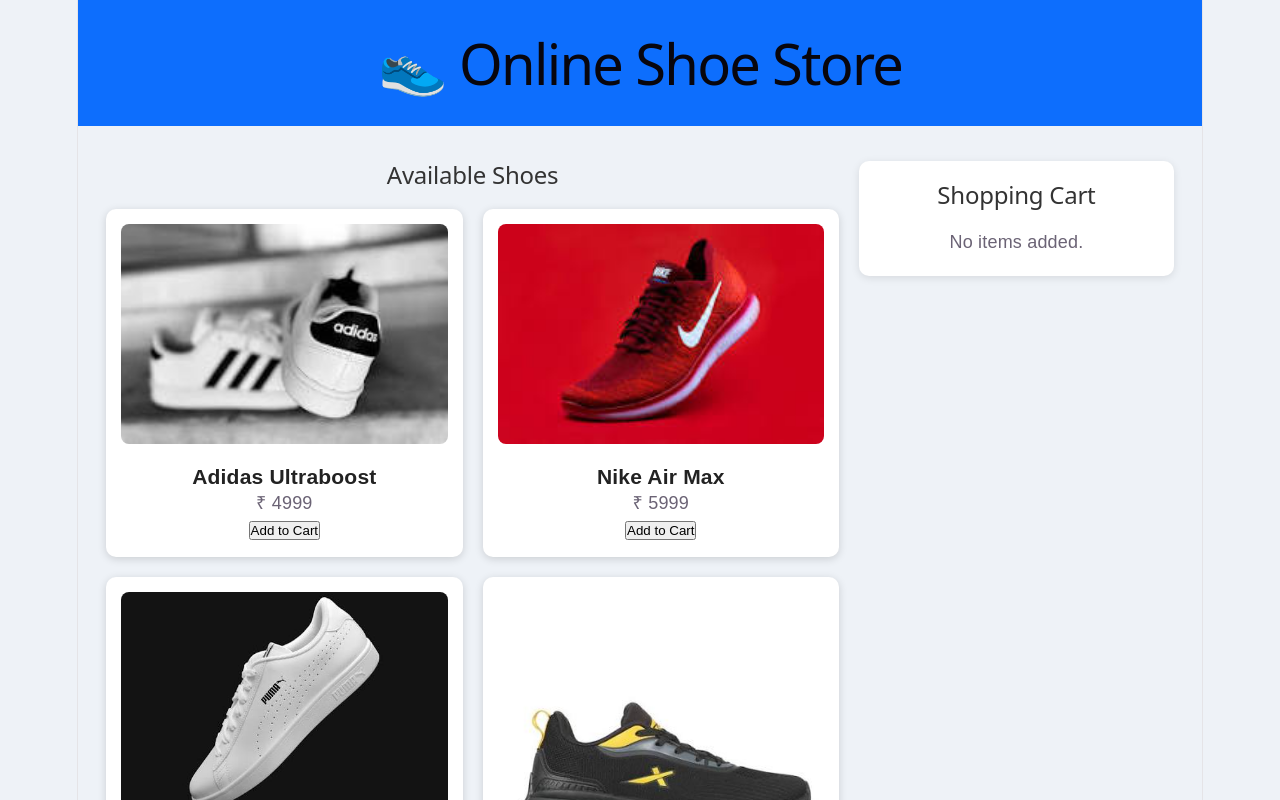
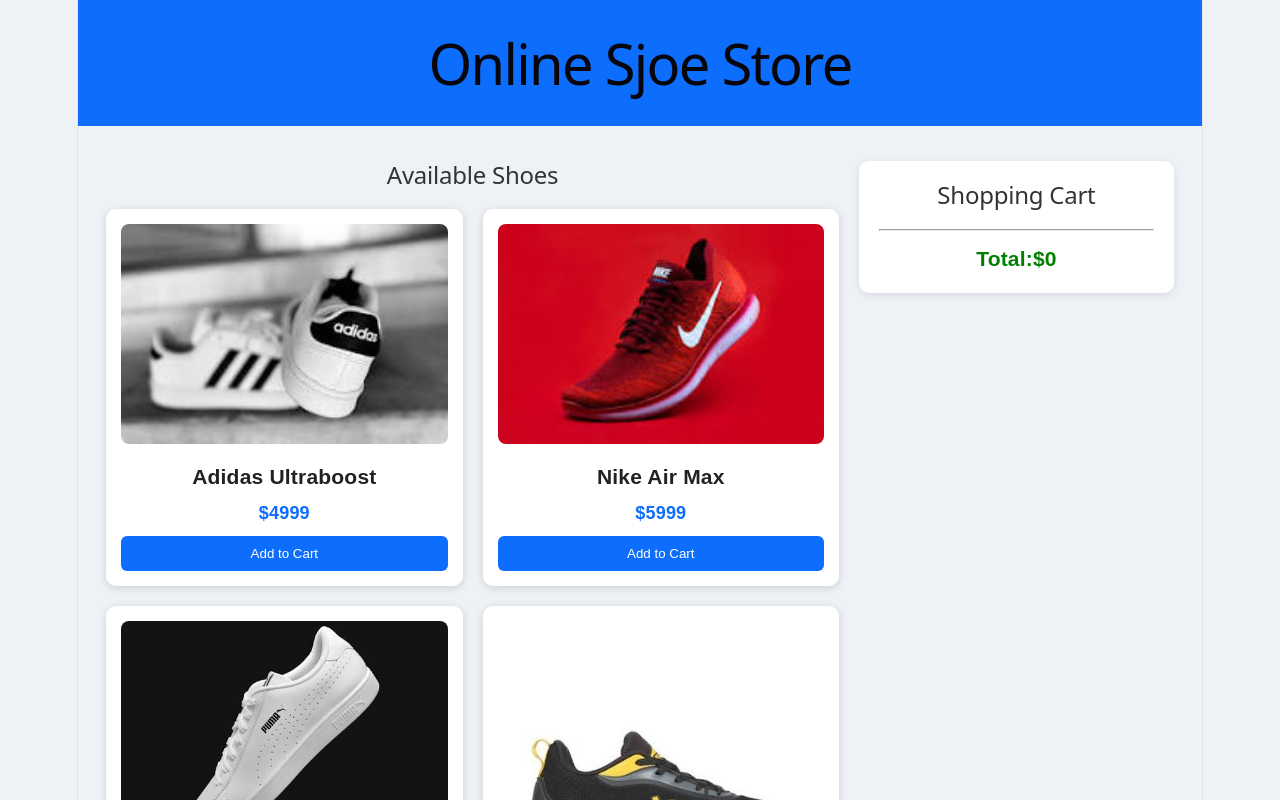
Before and after one commit to abhaygutte013/AbhayGutte_task27, a React (Vite) app: page / in a window 1280 px wide. Shown: the top 800 px of the page. Built offline with nearby package versions, Linux system fonts and the light colour scheme.

Commit message:
Update App.jsx

```diff
--- a/src/App.jsx
+++ b/src/App.jsx
@@ -1,125 +1,121 @@
+import shoes from "./data.js";
 import { useState } from "react";
-import "./App.css";
-import shoes from "./data";
+import "./App.css"
 
-function App() {
-  const [cart, setCart] = useState([]);
+function App(){
+    const [cart,setCart]=useState([]);
 
-  function addToCart(shoe) {
-    const item = cart.find((p) => p.id === shoe.id);
+    function addToCart(shoe){
+        const foundItem = cart.find((item)=>item.id===shoe.id);
 
-    if (item) {
-      const updatedCart = cart.map((p) =>
-        p.id === shoe.id
-          ? { ...p, quantity: p.quantity + 1 }
-          : p
-      );
-
-      setCart(updatedCart);
-    } else {
-      setCart([...cart, { ...shoe, quantity: 1 }]);
+        if(foundItem){
+            const newCart=cart.map((item)=>{
+                if (item.id===shoe.id){
+                    return{
+                        ...item,
+                        quantity:item.quantity+1,
+                    };
+                }else{
+                    return item;
+                }
+            });
+            setCart(newCart);
+        }else{
+            setCart([
+                ...cart,
+                {
+                    ...shoe,
+                    quantity:+1,
+                },
+            ]);
         }
     }
+    //Increase Quantity
+    function increaseQuantity(id){
+        const newCart =cart.map((item)=>{
+            if(item.id===id){
+                return{
+                    ...item,
+                    quantity:item.quantity+1,
+                };
+            }else{
+                return item;
+            }
+        });
+        setCart(newCart);
+    }
+    //decrease function
+    function decreaseQuantity(id){
+        const foundItem =cart.find((item)=>item.id===id);
+        if (foundItem.quantity===1){
+            removeFromCart(id);
+            return;
+        }
+        const newCart=cart.map((item)=>{
+            if(item.id===id){
+                return{
+                    ...item,
+                    quantity: item.quantity-1,
+                };
+            }else{
+                return item;
+            }
+        });
+        setCart(newCart);
+    }
+    function removeFromCart(id){
+        const newCart=cart.filter((item)=>item.id!==id);
+        setCart(newCart);
+    }
+    const total=cart.reduce((sum,item)=>{
+        return sum + item.price*item.quantity;
+    },0);
 
-  function increaseQuantity(id) {
-    const updatedCart = cart.map((item) =>
-      item.id === id
-        ? { ...item, quantity: item.quantity + 1 }
-        : item
-    );
-
-    setCart(updatedCart);
-  }
-
-  function decreaseQuantity(id) {
-    const item = cart.find((p) => p.id === id);
-
-    if (item.quantity === 1) {
-      const updatedCart = cart.filter((p) => p.id !== id);
-      setCart(updatedCart);
-    } else {
-      const updatedCart = cart.map((item) =>
-        item.id === id
-          ? { ...item, quantity: item.quantity - 1 }
-          : item
-      );
-
-      setCart(updatedCart);
-    }
-  }
-
-  const total = cart.reduce(
-    (sum, item) => sum + item.price * item.quantity,
-    0
-  );
-
-  return (
+    return(
         <>
         <header className="header">
-        <h1>👟 Online Shoe Store</h1>
+            <h1>Online Sjoe Store</h1>
         </header>
-
         <div className="container">
             <div className="left">
                 <h2>Available Shoes</h2>
-
                 <div className="shoe-list">
-            {shoes.map((shoe) => (
+                    {shoes.map((shoe)=>(
                         <div className="card" key={shoe.id}>
-                <img src={shoe.image} alt={shoe.name} />
-
+                            <img src={shoe.image} alt={shoe.name}/>
                             <h3>{shoe.name}</h3>
-
-                <p>₹ {shoe.price}</p>
-
-                <button onClick={() => addToCart(shoe)}>
-                  Add to Cart
-                </button>
+                            <p className="price">${shoe.price}</p>
+                            <button className="add-btn"onClick={()=>addToCart(shoe)}>Add to Cart</button>
                         </div>
                     ))}
                 </div>
             </div>
-
             <div className="right">
                 <h2>Shopping Cart</h2>
-
-          {cart.length === 0 ? (
-            <p>No items added.</p>
-          ) : (
+                {cart.lenght===0 ? (
+                    <p>Your Cart is Empty.</p>
+                ):(
                     <>
-              {cart.map((item) => (
+                    {cart.map((item)=>(
                         <div className="cart-item" key={item.id}>
                             <h4>{item.name}</h4>
-
-                  <p>Price : ₹ {item.price}</p>
-
+                            <p>Price:${item.price}</p>
                             <div className="qty-box">
-                    <button
-                      className="qty-btn"
-                      onClick={() => decreaseQuantity(item.id)}
-                    >
-                      -
-                    </button>
-
+                                <button className="qty-btn"
+                                onClick={()=>decreaseQuantity(item.id)}>-</button>
                                 <span>{item.quantity}</span>
-
-                    <button
-                      className="qty-btn"
-                      onClick={() => increaseQuantity(item.id)}
-                    >
-                      +
-                    </button>
+                                <button className="qty-btn" onClick={()=>increaseQuantity(item.id)}>+</button>
                             </div>
-
                             <p className="subtotal">
-                    Subtotal : ₹ {item.price * item.quantity}
+                                Subtotal:${item.price*item.quantity}
                             </p>
+                            <button className="remove-btn" onClick={()=>removeFromCart(item.id)}>Remove from cart</button>
                         </div>
                     ))}
-
-              <hr />
-
-              <h3>Total : ₹ {total}</h3>
+                    <hr/>
+                    <h3 className="total">
+                        Total:${total}
+                    </h3>
                     </>
                 )}
             </div>
@@ -127,5 +123,4 @@
         </>
     );
 }
-
 export default App;
```
Lines whose indentation alone changed are shown as unchanged.
